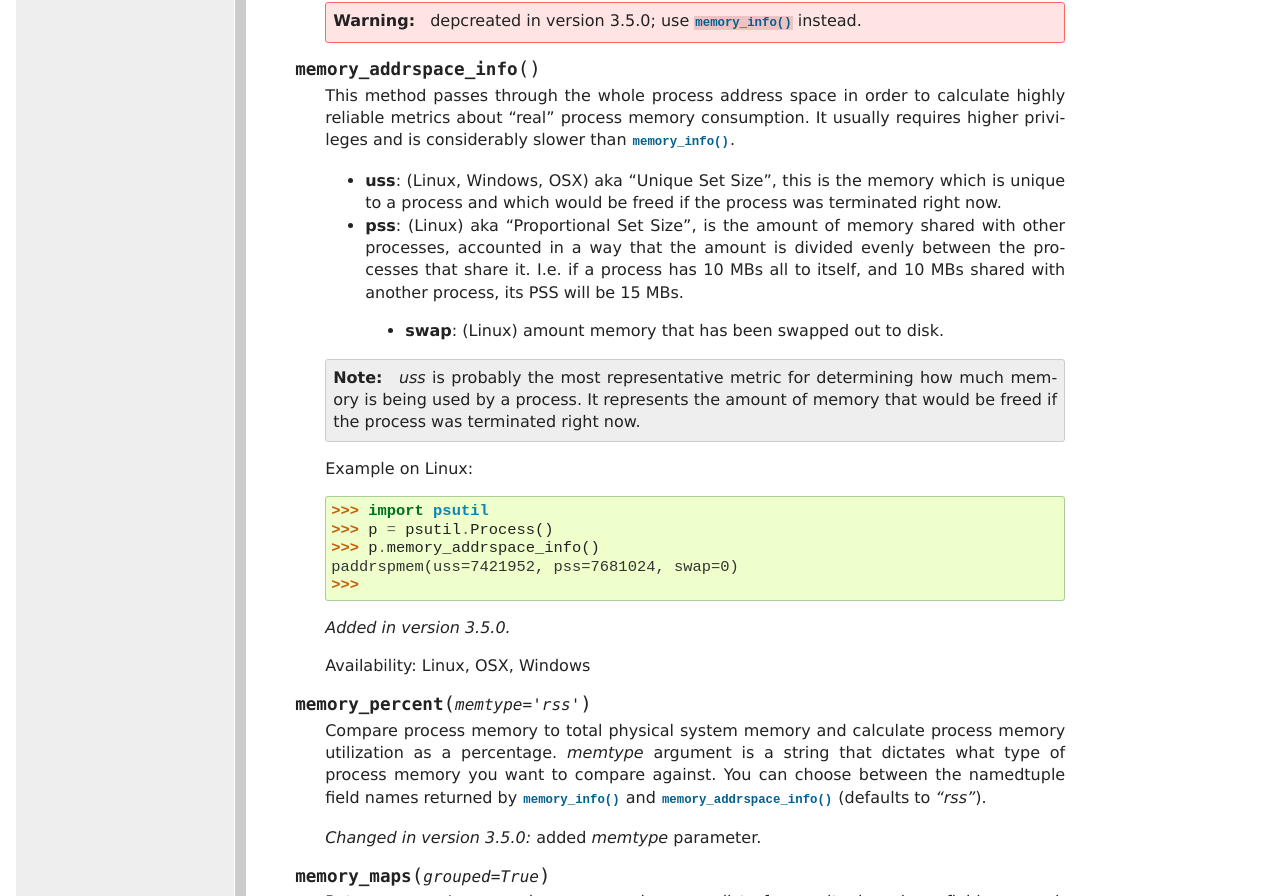
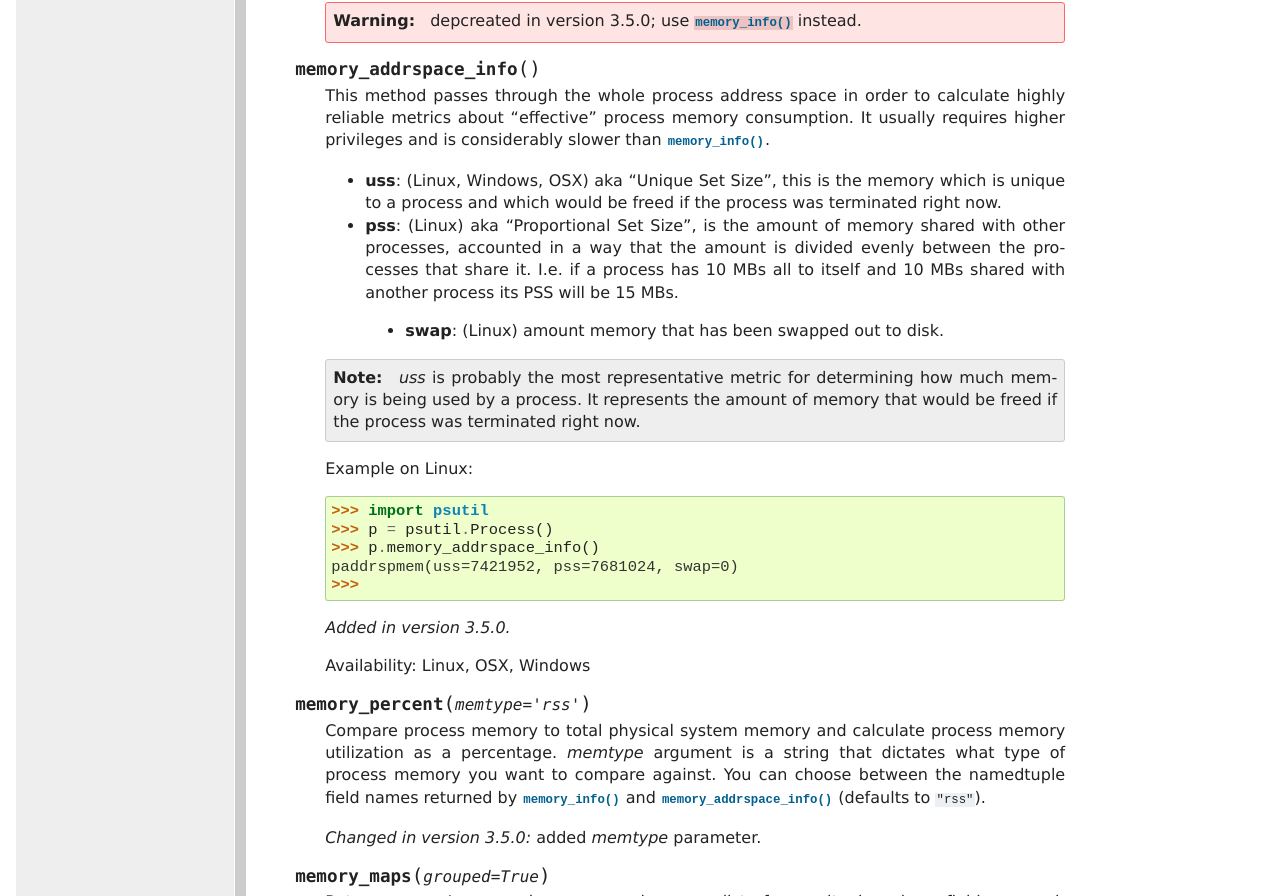
Before and after one commit to giampaolo/psutil, a Sphinx documentation site: the page built from docs/index.rst, in a window 1280 px wide and 1400 px high, scrolled down 16642 px. Shown: the part 174-1070 px from the top of the window. Built offline with Sphinx 7.4.7, drawn with Linux system fonts in a browser that asks for light colours; formulas are drawn with MathJax 3.

Commit message:
update doc

```diff
--- a/docs/index.rst
+++ b/docs/index.rst
@@ -1064,18 +1064,20 @@ Process class
   .. method:: memory_addrspace_info()
 
      This method passes through the whole process address space in order to
-     calculate highly reliable metrics about "real" process memory consumption.
+     calculate highly reliable metrics about "effective" process memory
+     consumption.
      It usually requires higher privileges and is considerably slower than
      :meth:`memory_info`.
 
      - **uss**: (Linux, Windows, OSX) aka "Unique Set Size", this is the memory
-       which is unique to a process and which would be freed if the process was terminated right now.
+       which is unique to a process and which would be freed if the process was
+       terminated right now.
 
      - **pss**: (Linux) aka "Proportional Set Size", is the amount of memory
        shared with other processes, accounted in a way that the amount is
        divided evenly between the processes that share it.
-       I.e. if a process has 10 MBs all to itself, and 10 MBs shared with
-       another process, its PSS will be 15 MBs.
+       I.e. if a process has 10 MBs all to itself and 10 MBs shared with
+       another process its PSS will be 15 MBs.
 
       - **swap**: (Linux) amount memory that has been swapped out to disk.
 
@@ -1104,7 +1106,7 @@ Process class
      *memtype* argument is a string that dictates what type of process memory
      you want to compare against. You can choose between the namedtuple field
      names returned by :meth:`memory_info` and :meth:`memory_addrspace_info`
-     (defaults to *"rss"*).
+     (defaults to ``"rss"``).
 
      .. versionchanged:: 3.5.0 added `memtype` parameter.
 
--- a/psutil/__init__.py
+++ b/psutil/__init__.py
@@ -973,7 +973,7 @@ class Process(object):
 
         def memory_addrspace_info(self):
             """This method passes through the whole process address space
-            in order to calculate highly reliable metrics about "real"
+            in order to calculate highly reliable metrics about "effective"
             process memory consumption (USS and PSS).
 
             It usually requires higher privileges and is considerably
```
Also changed, not shown: 1 other file.
